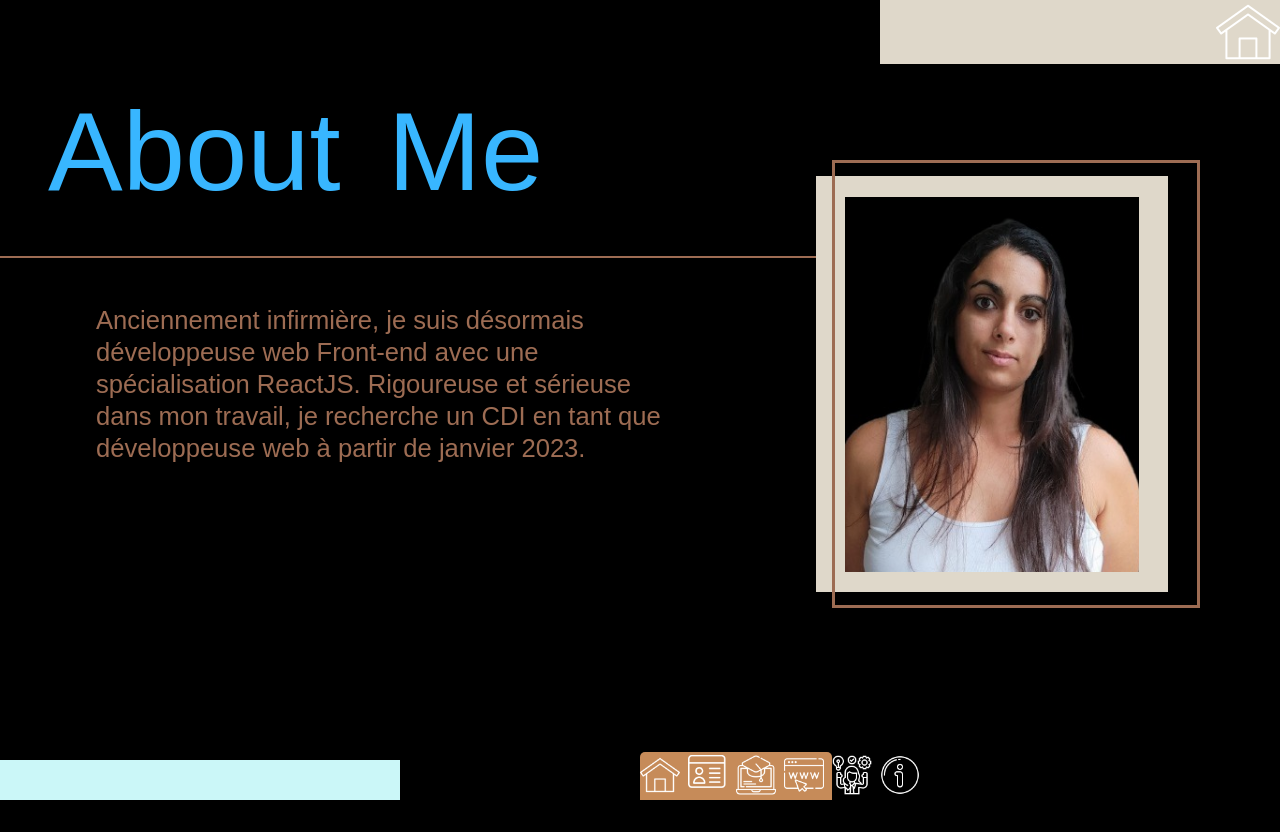
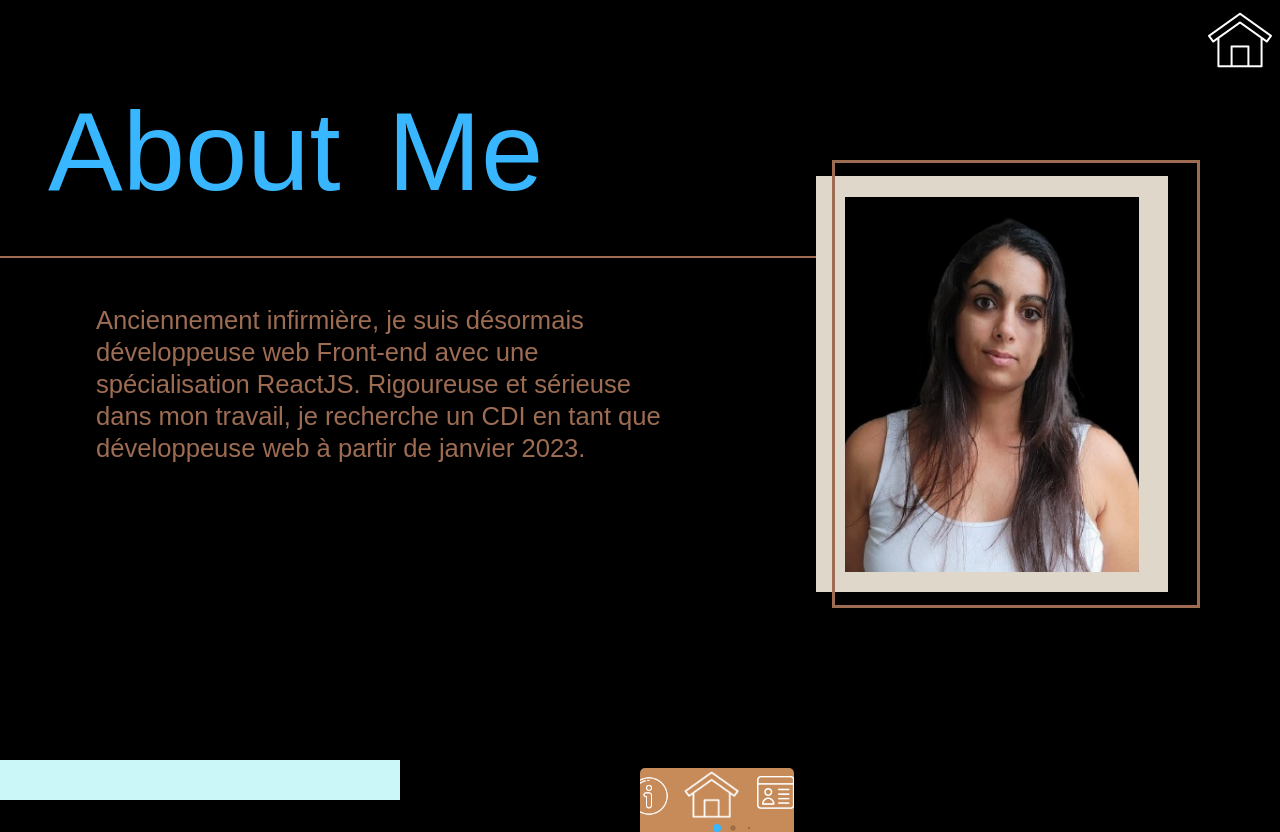
Before and after one commit to Virginia-Mo/Portfolio, a Vue app: page /about in a window 1280 px wide. Before the commit the page ends 800 px from the top, so only its background shows below. Built offline with nearby package versions, Linux system fonts and the light colour scheme; a web font is replaced by a local one.

Commit message:
menuBurger

```diff
--- a/package.json
+++ b/package.json
@@ -14,6 +14,7 @@
   "dependencies": {
     "animate.css": "^4.1.1",
     "pinia": "^2.0.21",
+    "swiper": "^8.4.4",
     "vue": "^3.2.38",
     "vue-router": "^4.1.5"
   },
--- a/src/components/NavBar.vue
+++ b/src/components/NavBar.vue
@@ -1,59 +1,159 @@
 <template>
-    <div id="nav__container">
+    <div id="nav__container--notMobile">
         <nav id="nav">
+            <swiper
+                :grabCursor="true"
+                :centeredSlides="true"
+                :slidesPerView="'auto'"
+                :loop="true"
+                :pagination="{
+                    dynamicBullets: true,
+                }"
+                :modules="modules"
+                class="mySwiper"
+            >
+                <swiper-slide>
                     <div class="nav__iconDiv">
                         <router-link to="/menu">
-                    <img src="@/assets/imgs/maison.png" alt="Icone Menu" class="nav__icons">
+                            <img
+                                src="@/assets/imgs/maison.png"
+                                alt="Icone Menu"
+                                class="nav__icons"
+                            />
                         </router-link>
                     </div>
+                </swiper-slide>
+                <swiper-slide>
                     <div class="nav__iconDiv">
                         <router-link to="/about">
-                    <img src="@/assets/imgs/id.png" alt="Icone A propos" class="nav__icons">
-            </router-link>
-        </div>
+                            <img
+                                src="@/assets/imgs/id.png"
+                                alt="Icone A propos"
+                                class="nav__icons"
+                            />
+                        </router-link></div
+                ></swiper-slide>
+                <swiper-slide>
                     <div class="nav__iconDiv">
                         <router-link to="/experience">
-                <img src="@/assets/imgs/education.png" alt="Icone experience" class="nav__icons">
-            </router-link>
-        </div>
+                            <img
+                                src="@/assets/imgs/education.png"
+                                alt="Icone experience"
+                                class="nav__icons"
+                            />
+                        </router-link></div
+                ></swiper-slide>
+                <swiper-slide>
                     <div class="nav__iconDiv">
                         <router-link to="/projects">
-            <img src="@/assets/imgs/projects.png" alt="Icone Menu" class="nav__icons">
-        </router-link>
-    </div>
+                            <img
+                                src="@/assets/imgs/projects.png"
+                                alt="Icone Menu"
+                                class="nav__icons"
+                            />
+                        </router-link></div
+                ></swiper-slide>
+                <swiper-slide>
                     <div class="nav__iconDiv">
                         <router-link to="/skills">
-                <img src="@/assets/imgs/competence.png" alt="" class="nav__icons">
-            </router-link>
-        </div>
+                            <img
+                                src="@/assets/imgs/competence.png"
+                                alt=""
+                                class="nav__icons"
+                            />
+                        </router-link></div
+                ></swiper-slide>
+                <swiper-slide>
                     <div class="nav__iconDiv">
                         <router-link to="/contact">
-                <img src="@/assets/imgs/about.png" alt="" class="nav__icons">
-            </router-link>
-        </div>
+                            <img
+                                src="@/assets/imgs/about.png"
+                                alt=""
+                                class="nav__icons"
+                            />
+                        </router-link></div
+                ></swiper-slide>
+            </swiper>
         </nav>
     </div>
 </template>
+<script>
+import { Swiper, SwiperSlide } from 'swiper/vue'
+
+// Import Swiper styles
+import 'swiper/css'
+
+import 'swiper/css/effect-coverflow'
+import 'swiper/css/pagination'
+
+// import required modules
+import { EffectCoverflow, Pagination } from 'swiper'
+
+export default {
+    components: {
+        Swiper,
+        SwiperSlide,
+    },
+    setup() {
+        return {
+            modules: [EffectCoverflow, Pagination],
+        }
+    },
+}
+</script>
 <style>
-#nav__container {
-    width: 15%;
+.swiper {
+    width: 100%;
 position: absolute;
-    bottom: 0;
-    height: 3rem;
-    background-color:var(--lightBrown);
+z-index: 2;
+
+  }
+
+  .swiper-slide {
+    background-position: center;
+    background-size: cover;
+    width: 4rem;
+    height:4rem;
+    padding: 0.5rem 0.5rem 0;
+  }
+.swiper-slide-active {
+    transform: scale(1.35);
+}
+  .swiper-slide img {
+    display: block;
+    width: 2.5rem;
+  }
+  .swiper-horizontal>.swiper-pagination-bullets, .swiper-pagination-bullets.swiper-pagination-horizontal, .swiper-pagination-custom, .swiper-pagination-fraction {
+    bottom:0;
+
+  }
+  .swiper-pagination-bullet-active {
+    background: var(--flashBlue);
+  }
+
+#nav__container--notMobile {
+    width: 12%;
+    position: absolute;
+    bottom: -2rem;
+    height: 4rem;
+    background-color: var(--lightBrown);
     /* margin: 0 auto; */
     display: flex;
     /* justify-items: flex-start; */
     left: 50%;
     border-radius: 5px 5px 0 0;
-
+    transition: 0.5s;
+}
+#nav__container--notMobile:hover {
+    transition: 0.5s;
+    bottom:0
 }
 .nav__icons {
     max-width: 100%;
-    transition:2s
+    transition: 2s;
 }
 .nav__icons:hover {
-   transform: scale(1.3);
+    transform: scale(1.1);
     transition: 0.5s;
 }
 .nav__iconDiv {
@@ -65,4 +165,9 @@
     gap: 0.5rem;
     align-items: center;
 }
+@media screen and (max-width : 768px){
+#nav__container--notMobile {
+   display: none;
+}
+}
 </style>
--- /dev/null
+++ b/src/components/NavBarTop.vue
@@ -0,0 +1,277 @@
+<template>
+    <div id="navBarTop--notMobile">
+        <router-link to="/menu">
+            <img
+                src="@/assets/imgs/maison.png"
+                alt="Image retour a arrière"
+                class="imgHome"
+            />
+        </router-link>
+    </div>
+    <div id="navBarTop--mobile">
+        <div class="box">
+            <button
+                :class="[{active : isOpenBurger} , {notActive : !isOpenBurger}]"
+                class="btn"
+                @click="toggleMenu()"
+            >
+                <span class="span"></span>
+                <span class="span"></span>
+                <span class="span"></span>
+            </button>
+        </div>
+        <nav
+        :class="[{menuOpen : isOpenBurger} , {menuClose : !isOpenBurger}]"
+        class="navBarTop__links">
+            <router-link class="navLinks" to="/home">Home</router-link>
+            <router-link class="navLinks" to="/about"
+                >A Propos / About</router-link
+            >
+            <router-link class="navLinks" to="/experience"
+                >Experiences</router-link
+            >
+            <router-link class="navLinks" to="/projects">Projects</router-link>
+            <router-link class="navLinks" to="/skills"
+                >Compétences / Skills</router-link
+            >
+            <router-link class="navLinks" to="/contact">Contact</router-link>
+        </nav>
+    </div>
+</template>
+<script>
+export default {
+    name: 'NavBarTop',
+    data() {
+        return {
+            isOpenBurger: false,
+        }
+    },
+    methods: {
+        toggleMenu() {
+            console.log('click menu')
+            this.isOpenBurger = !this.isOpenBurger
+        },
+    },
+}
+</script>
+<style>
+/* #navBarTop--mobile {
+    width: 12%;
+    position: absolute;
+    bottom: -2rem;
+    height: 4rem;
+    background-color: var(--lightBrown);
+    /* margin: 0 auto; */
+/* display: flex; */
+/* justify-items: flex-start; */
+/* left: 50%;
+    border-radius: 5px 5px 0 0;
+    transition: 0.5s; */
+/* }  */
+
+#navBarTop--notMobile {
+    position: fixed;
+    right: 0.5rem;
+    top: 0.5rem;
+}
+#navBarTop--mobile:hover {
+    transition: 0.5s;
+    bottom: 0;
+}
+.navBarTop__links {
+    color: var(--grey);
+    background-color: var(--lightBrown);
+    opacity: 0.9;
+    height: auto;
+    position: fixed;
+    top: 0;
+    gap: 4rem;
+    font-size: 1.7rem;
+    padding: 2rem 2rem 3rem;
+    text-decoration: none;
+    display: flex;
+    flex-direction: column;
+    border-radius: 10px 0 0 10px;
+}
+.menuClose {
+   right: -30rem;
+   transition: right 1s ease;
+}
+.menuOpen {
+   right: 0;
+    transition: right 0.7s cubic-bezier(0.05, 0.15, 0.65, 1.12)
+;
+}
+.navLinks {
+    color: black;
+    text-decoration: none;
+    font-weight: 600;
+}
+.navLinks:hover {
+    transform: scale(1.1);
+}
+#nav {
+    box-sizing: border-box;
+    display: flex;
+    gap: 0.5rem;
+    align-items: center;
+}
+@media screen and (max-width: 768px) {
+    #navBarTop--notMobile {
+        display: none;
+    }
+}
+@media screen and (min-width: 768px) {
+    #navBarTop--mobile {
+        display: none;
+    }
+}
+/* BUTTON STYLES */
+.box {
+    border-radius: 2px;
+    position: absolute;
+    top: 0.5rem;
+    right: 0.5rem;
+    /* transform: translate(-50%, -50%); */
+    width: 4rem;
+    height: 4rem;
+    z-index: 2;
+    border-radius: 50%;
+    background: var(--grey);
+    box-shadow: 1px 2px 10px 0px rgba(0, 0, 0, 0.3);
+
+}
+.btn {
+    position: absolute;
+    top: 50%;
+    left: 50%;
+    transform: translate(-50%, -50%);
+    width: 100%;
+    cursor: pointer;
+    border: none;
+    border-radius: 50%;
+    background-color: inherit;
+}
+
+.span {
+    margin: 0.5rem;
+    display: block;
+    box-shadow: 0 2px 10px 0 rgba(0, 0, 0, 0.3);
+    border-radius: 3px;
+    height: 4px;
+    background: #b27d50;
+    transition: all 0.3s;
+    position: relative;
+}
+
+.span + .span {
+    margin-top: 11px;
+}
+
+.active span:nth-child(1) {
+    animation: ease 0.7s top forwards;
+}
+
+.notActive span:nth-child(1) {
+    animation: ease 0.7s top-2 forwards;
+}
+
+.active span:nth-child(2) {
+    animation: ease 0.7s scaled forwards;
+}
+
+.notActive span:nth-child(2) {
+    animation: ease 0.7s scaled-2 forwards;
+}
+
+.active span:nth-child(3) {
+    animation: ease 0.7s bottom forwards;
+    margin-top: 24px;
+}
+
+.notActive span:nth-child(3) {
+    animation: ease 0.7s bottom-2 forwards;
+}
+
+
+@keyframes top {
+    0% {
+        top: 0;
+        transform: rotate(0);
+    }
+    50% {
+        top: 22px;
+        transform: rotate(0);
+    }
+    100% {
+        top: 22px;
+        transform: rotate(45deg);
+    }
+}
+
+@keyframes top-2 {
+    0% {
+        top: 22px;
+        transform: rotate(45deg);
+    }
+    50% {
+        top: 22px;
+        transform: rotate(0deg);
+    }
+    100% {
+        top: 0;
+        transform: rotate(0deg);
+    }
+}
+
+@keyframes bottom {
+    0% {
+        bottom: 0;
+        transform: rotate(0);
+    }
+    50% {
+        bottom: 22px;
+        transform: rotate(0);
+    }
+    100% {
+        bottom: 22px;
+        transform: rotate(135deg);
+    }
+}
+
+@keyframes bottom-2 {
+    0% {
+        bottom: 22px;
+        transform: rotate(135deg);
+    }
+    50% {
+        bottom: 22px;
+        transform: rotate(0);
+    }
+    100% {
+        bottom: 0;
+        transform: rotate(0);
+    }
+}
+
+@keyframes scaled {
+    50% {
+        transform: scale(0);
+    }
+    100% {
+        transform: scale(0);
+    }
+}
+
+@keyframes scaled-2 {
+    0% {
+        transform: scale(0);
+    }
+    50% {
+        transform: scale(0);
+    }
+    100% {
+        transform: scale(1);
+    }
+}
+</style>
--- a/src/views/AboutView.vue
+++ b/src/views/AboutView.vue
@@ -1,6 +1,6 @@
 <template>
     <div class="aboutContainer">
-        <div id="Menu__aboutHome">
+        <!-- <div id="Menu__aboutHome">
             <router-link to="/menu">
                 <img
                     src="@/assets/imgs/maison.png"
@@ -8,7 +8,8 @@
                     id="imgHome"
                 />
             </router-link>
-        </div>
+        </div> -->
+        <NavBarTop />
         <div id="About__titlediv">
             <h1 id="About__h1">About Me</h1>
             <div id="light">
@@ -46,10 +47,11 @@
 </template>
 <script>
 import NavBar from '@/components/NavBar.vue'
+import NavBarTop from '@/components/NavBarTop.vue'
 
 export default {
     name: 'aboutPortfolio',
-    components: { NavBar },
+    components: { NavBar, NavBarTop },
 }
 </script>
 <style scoped>
--- a/src/views/WelcomeView.vue
+++ b/src/views/WelcomeView.vue
@@ -10,7 +10,7 @@
                     >
                         <h1
                             id="title__name"
-                            class="animate__animated animate__fadeIn animate__slower"
+                            class="animate__animated animate__fadeIn animate__slow"
                         >
                             Virginia Mo
                         </h1>
@@ -44,7 +44,7 @@ export default {
                 opacity: 0,
                 duration: 1000,
                 easing: 'easeOutExpo',
-                delay: 1000,
+                delay: 10,
             })
     },
 }
```
Also changed, not shown: src/components/KiddyCare.vue (+3 -11 lines), src/components/Pokedex.vue (+6 -11 lines), src/components/PopnBubble.vue (+4 -10 lines), src/views/ContactView.vue (+6 -4 lines), src/views/ExperienceView.vue (+3 -7 lines), src/views/ProjectsView.vue (+15 -0 lines), 1 other file (tests, documents, lock files or other folders). Lines whose indentation alone changed are shown as unchanged.
